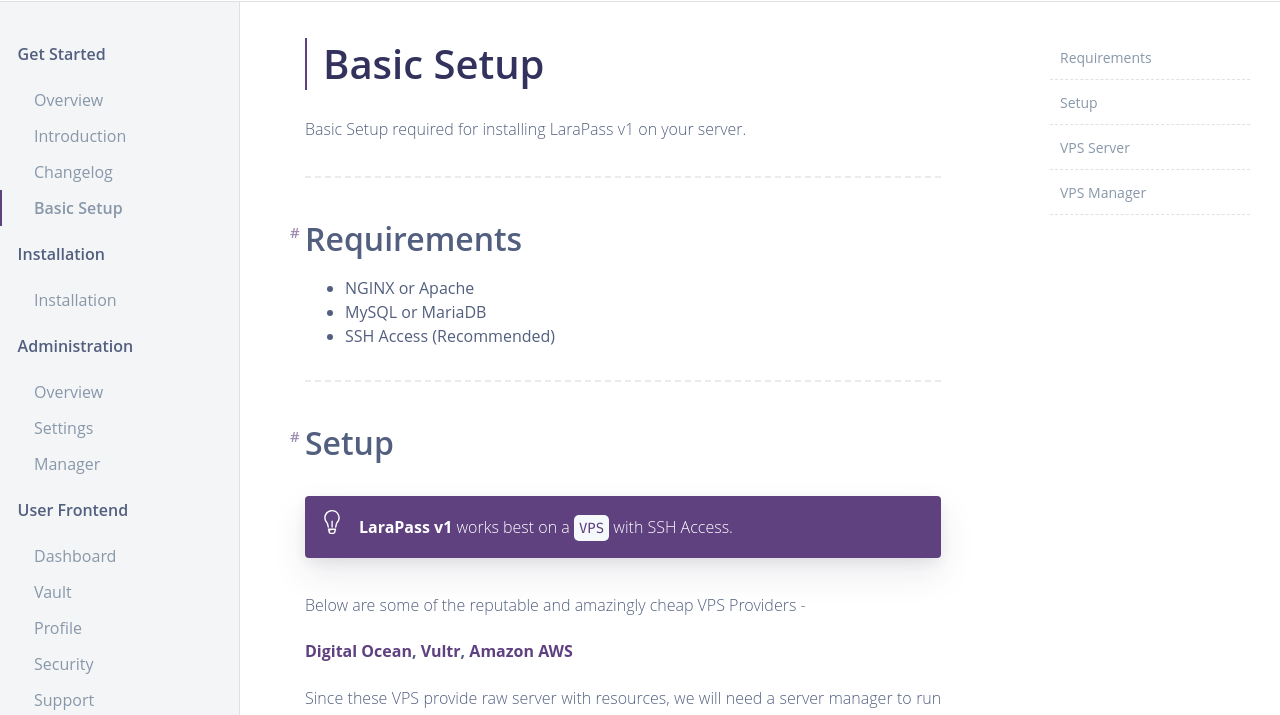
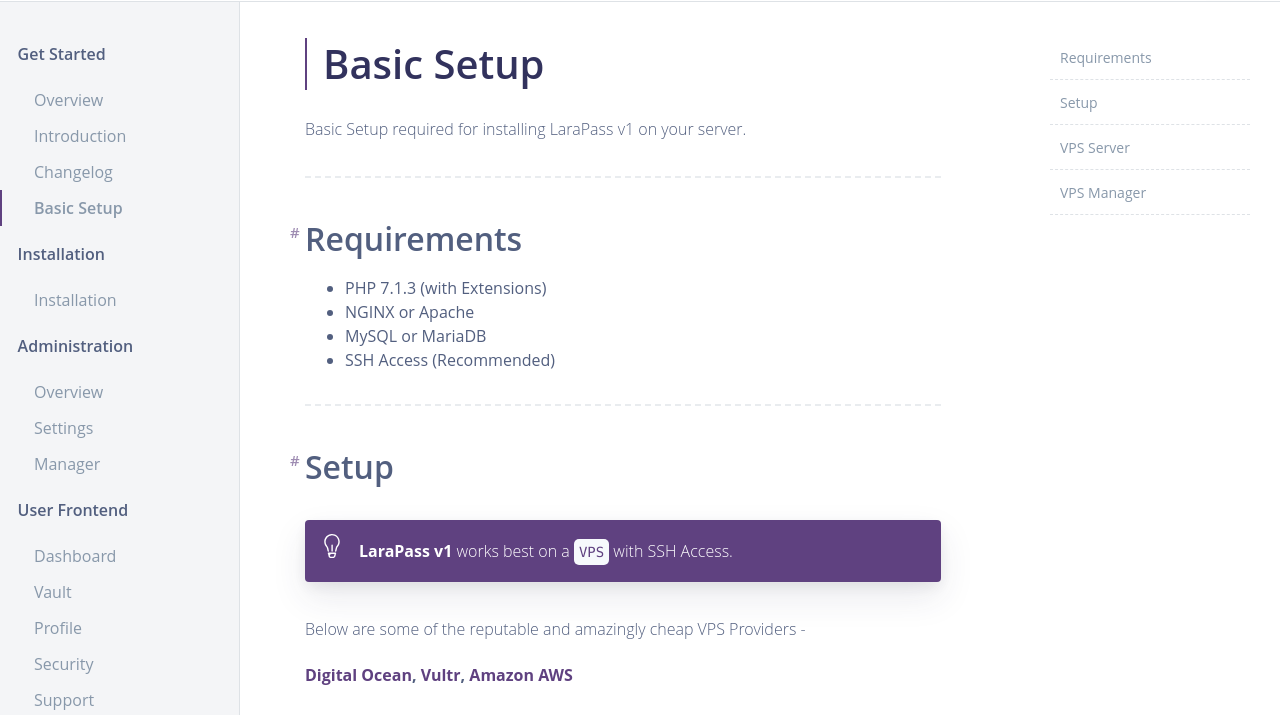
Before and after one commit to LaraPass/LaraPass-v1-Docs, a plain HTML site: page src/basic-setup.html in a window 1280 px wide. Shown: the part 65-780 px from the top of the page. Drawn offline with nearby package versions, Linux system fonts and the light colour scheme.

Commit message:
Added php version required

```diff
--- a/src/basic-setup.html
+++ b/src/basic-setup.html
@@ -143,6 +143,7 @@
                         <p><a name="requirements"></a></p>
                         <h2>Requirements</h2>
                         <ul>
+                            <li>PHP 7.1.3 (with Extensions)</li>
                             <li>NGINX or Apache</li>
                             <li>MySQL or MariaDB</li>
                             <li>SSH Access (Recommended)</li>
```
